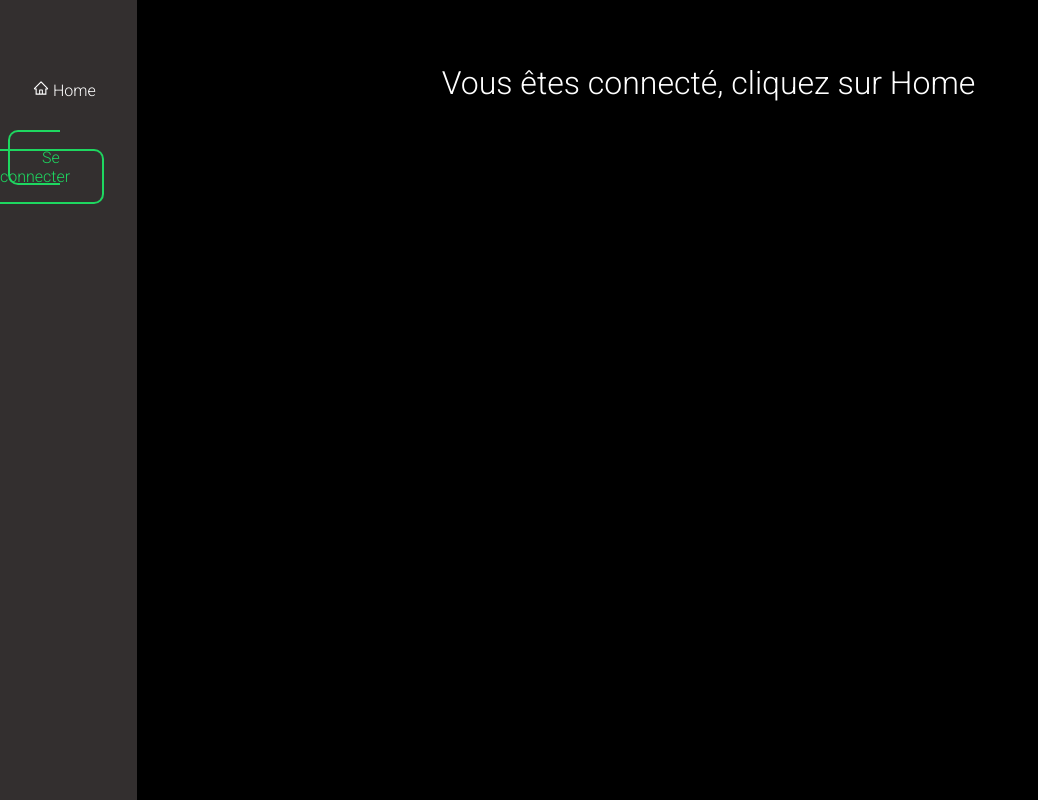
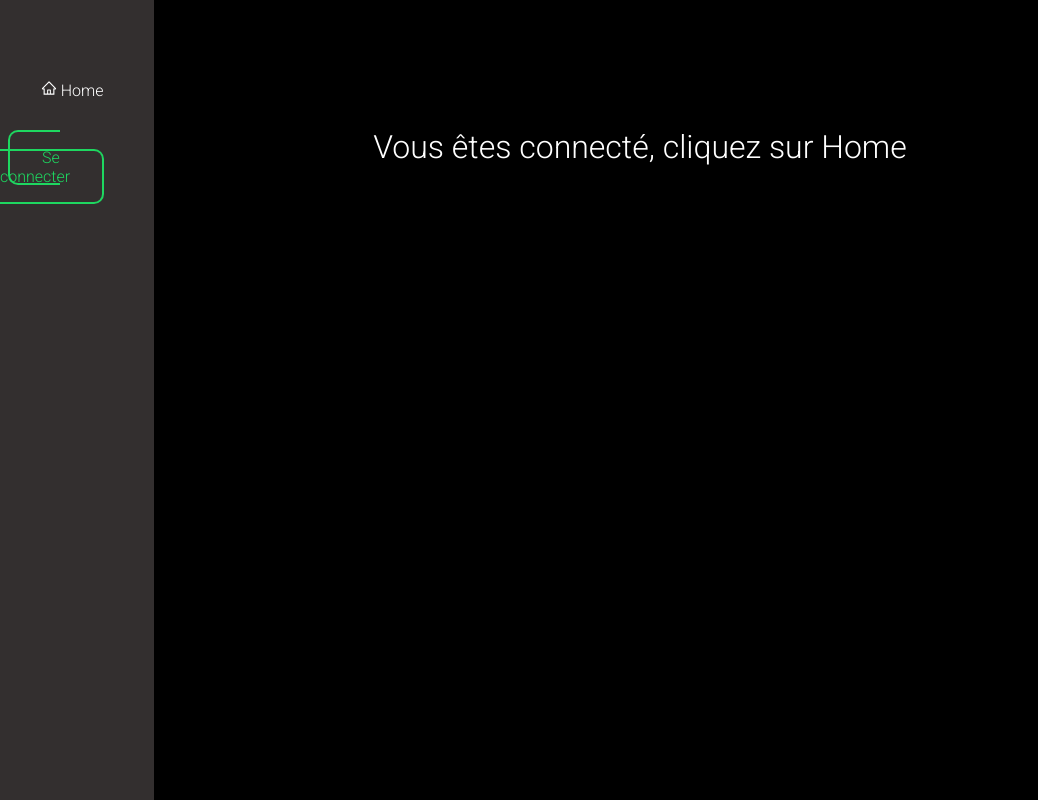
Before and after one commit to Ozzipozzo/AVEC-Spot, a React (Create React App) app: page /login in a window 1280 px wide. Shown: the whole page, without its empty margins (0-1038 px from the left). Built offline with nearby package versions, Linux system fonts and the light colour scheme; no server answers.

Commit message:
[ADD] resolving scaling pages

```diff
--- a/src/components/AlbumTracks.jsx
+++ b/src/components/AlbumTracks.jsx
@@ -8,7 +8,8 @@ import LeftNavBar from './LeftNavBar';
 const TracksDetailStyle = styled.div`
 
 display: flex;
-width: 87%;
+width: 100%;
+margin-left: 13rem;
 
 .main_tracks_container {
         color: white;
@@ -16,13 +17,11 @@ width: 87%;
         justify-content: center;
         flex-wrap: wrap;
         justify-content: space-between;
-        margin-right: 2rem;
         background-color: #1B1919;
 
     }
 
     .main_banner {
-        z-index:0;
         height: 325px;
     }
     .gradient_banner {
--- a/src/components/AlbumsCard.jsx
+++ b/src/components/AlbumsCard.jsx
@@ -10,7 +10,6 @@ const ArtistsCardStyle = styled.div`
     flex-wrap: wrap;
     justify-content: space-between;
     margin-right: 2rem;
-    overflow-y: auto;
 
     .album_card_main {
         border-radius: 10px 10px 10px 10px;
@@ -28,6 +27,9 @@ const ArtistsCardStyle = styled.div`
         .smooth {
             color: grey;
         }
+        .title {
+            font-weight: bold;
+        }
     }
 `;
 export default function AlbumsCard(props) {
@@ -41,7 +43,7 @@ export default function AlbumsCard(props) {
             <div className="album_card_main">
                 <Link to="#" onClick={() => handleId(props.id)}>
                     <img src={props.img} alt={props.name} />
-                    <p>{props.name}</p>
+                    <p className="title">{props.name}</p>
                     <p className="smooth">Date de sortie : {props.release_date}</p>
                     <p className="smooth">Nombres de tracks : {props.total_tracks}</p>
                 </Link>
--- a/src/components/ArtistDetail.jsx
+++ b/src/components/ArtistDetail.jsx
@@ -10,6 +10,7 @@ const ArtistDetailStyle = styled.div`
     display: flex;
     background-color: #1b1919;
     width: 100%;
+    margin-left: 13rem;
 
     .artist_detail_container {
         display: flex;
--- a/src/components/ArtistsCard.jsx
+++ b/src/components/ArtistsCard.jsx
@@ -24,6 +24,9 @@ const ArtistsCardStyle = styled.div`
         .artist_follower {
             color: grey;
         }
+        .artist_title {
+            font-weight: bold;
+        }
     }
 `;
 
@@ -40,7 +43,7 @@ export default function Artists(props) {
             <div className="artist_card_main">
                 <Link to="#" onClick={() => handleId(props.id)}>
                     <img src={props.img} alt={props.name} />
-                    <p>{props.name}</p>
+                    <p className="artist_title">{props.name}</p>
                     <p className="artist_follower">Followers : {props.followers}</p>
                 </Link>
             </div>
--- a/src/components/Home.jsx
+++ b/src/components/Home.jsx
@@ -9,11 +9,17 @@ const HomeStyle = styled.div`
     display: flex;
     background-color: #1b1919;
     width: 100%;
+    margin-left: 13rem;
 
     .main_connect {
         margin: 0 auto;
         color: white;
         font-size: xx-large;
+        height: 100vh;
+    }
+
+    .main_connect_p {
+        margin-top: 6rem;
     }
 
     .artist_card_container {
--- a/src/components/LeftNavBar.jsx
+++ b/src/components/LeftNavBar.jsx
@@ -9,6 +9,7 @@ const LeftNavBarStyle = styled.div`
     background-color: #332f2f;
     height: 100vh;
     width: 12%;
+    position: fixed;
 
     .main_nav {
         width: 94%;
--- a/src/components/LoginPage.jsx
+++ b/src/components/LoginPage.jsx
@@ -10,11 +10,14 @@ const LoginPageStyle = styled.div `
     width: 100%;
 
    .main_container {
-       background-color: black;
-       width: 100%;
-       display: flex;
+        background-color: black;
+        width: 100%;
+        display: flex;
         justify-content: center;
-   }
+        margin-left: 13rem;
+        height: 100vh;
+    }
+
     a {
         text-decoration: none;
         color: white;
@@ -29,7 +32,7 @@ const LoginPageStyle = styled.div `
         font: inherit;
         line-height: 1;
         margin: 0.5em;
-        margin-top: 2rem;
+        margin-top: 6rem;
         padding: 1em 2em;
         height: 2%;
 
@@ -51,13 +54,14 @@ const LoginPageStyle = styled.div `
         width: 100%;
         display: flex;
         justify-content: center;
+        height: 100vh;
     }
 
     .connect_ok {
         margin-top: 2rem;
         color: white;
         font-size: xx-large;
-        margin-top: 4rem;
+        margin-top: 8rem;
     }
 `;
 
```
